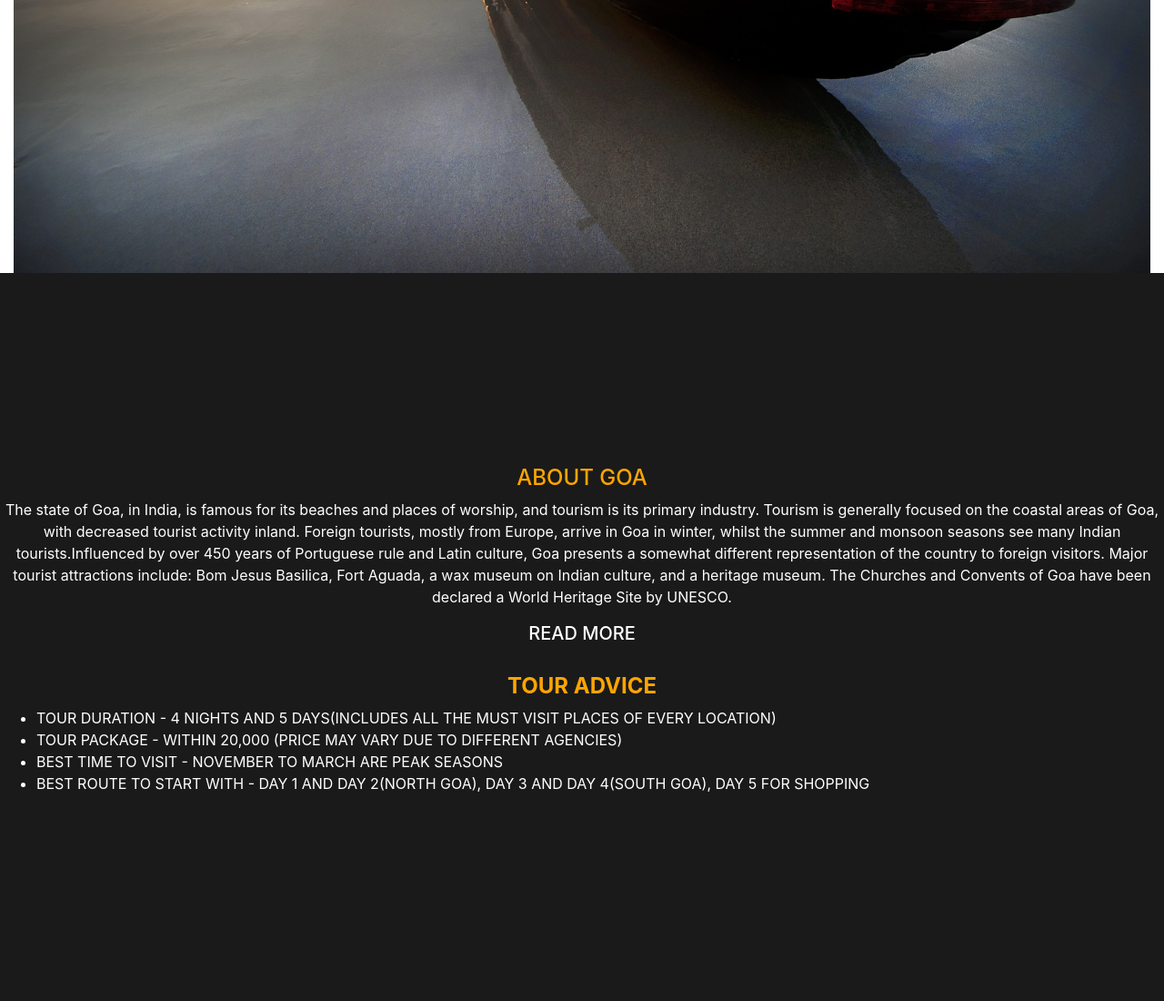
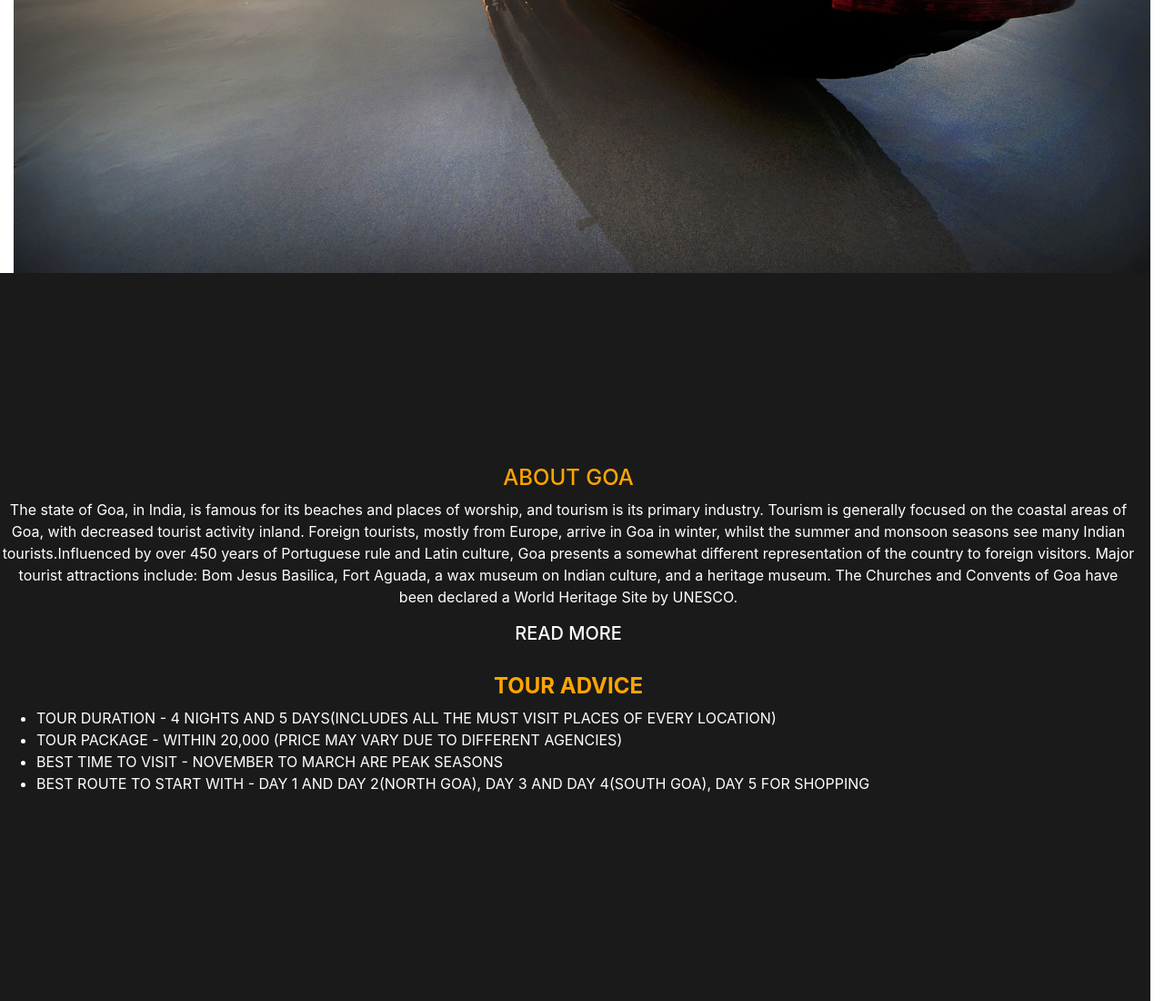
Before and after one commit to raj2852/msafar, a plain HTML site: page goa.html in a window 1280 px wide. Shown: the part 1963-3063 px from the top of the page at 91% size. Drawn offline with nearby package versions, Linux system fonts and the light colour scheme.

Commit message:
Update sy.css

```diff
--- a/sy.css
+++ b/sy.css
@@ -93,7 +93,7 @@ h2{
 }
 .row{
 	position: relative;
-	width: cover;
+	width: 100%;
 	min-height: 100vh;
 
     background-size: cover;
```
